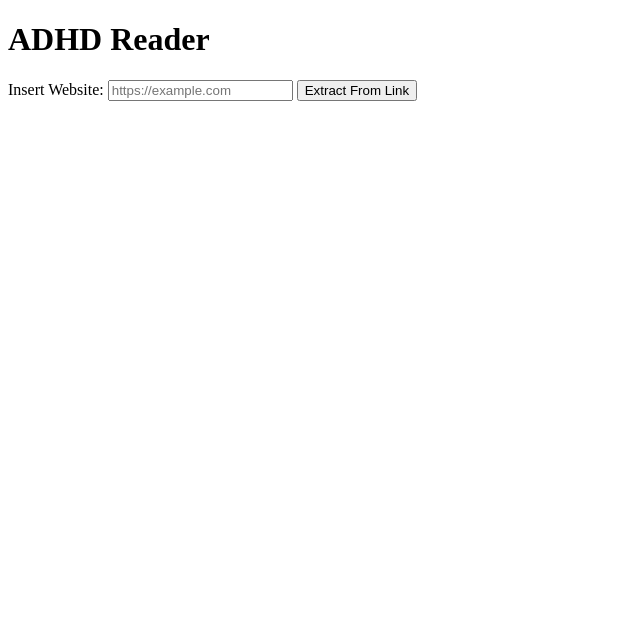
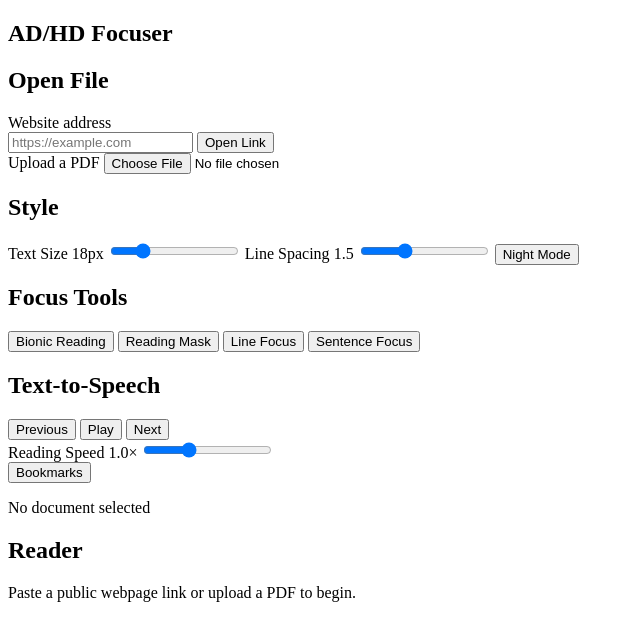
Before and after one commit to Welkin-Wang/CS360Project, a browser extension: page AD_HDFocuser/html/reader.html in a window 1280 px wide. Shown: the whole page, without its empty margins (0-640 px from the left). Drawn offline with Linux system fonts and the light colour scheme.

Commit message:
layout checked, no css and scripts yet

```diff
--- a/AD_HDFocuser/html/reader.html
+++ b/AD_HDFocuser/html/reader.html
@@ -2,18 +2,151 @@
 <html lang="en">
 <head>
     <meta charset="UTF-8">
+    <meta name="viewport" content="width=device-width, initial-scale=1.0">
     <title>ADHD Reader</title>
+    <link rel="stylesheet" href="../css/reader.css">
+    <script src="../scripts/reader.js" defer></script>
 </head>
 <body>
-    <header>
-        <h1>ADHD Reader</h1>
-        <label for="homepage">Insert Website:</label>
-        <input type="url" id="websiteInput" placeholder="https://example.com">
-        <button id="extractBtn">Extract From Link</button>
+    <div class="reader-layout">
+        <aside class="control-panel" aria-label="Reader Controls">
+            <header class="reader-header">
+                <h1>AD/HD Focuser</h1>
+            </header>
 
-        <main>
-            <p id="displayText"></p>
+            <section class="control-section" aria-labelledby="document-source-heading">
+                <h2 id="document-source-heading">Open File</h2>
+
+                <!-- handle link -->
+                <label for="websiteInput">Website address</label>
+                <div class="url-controls">
+                    <input type="url"
+                           id="websiteInput"
+                           placeholder="https://example.com"
+                           autocomplete="url" />
+                    <button type="button" id="extractBtn">
+                        Open Link
+                    </button>
+                </div>
+                <!-- handle pdf -->
+                <label for="pdfInput">Upload a PDF</label>
+                <input type="file"
+                       id="pdfInput"
+                       accept="application/pdf,.pdf" />
+            </section>
+
+            <!-- the style section -->
+            <section class="control-section" aria-labelledby="style-heading">
+                <h2 id="style-heading">Style</h2>
+                <label for="textSize">
+                    Text Size
+                    <output id="textSizeValue" for="textSize">18px</output>
+                </label>
+
+                <input type="range"
+                       id="textSize"
+                       min="14"
+                       max="32"
+                       step="0.5"
+                       value="18" />
+
+                <label for="lineSpacing">
+                    Line Spacing
+                    <output id="lineSpacingValue" for="lineSpacing">
+                        1.5
+                    </output>
+                </label>
+
+                <input type="range"
+                       id="lineSpacing"
+                       min="1"
+                       max="2.5"
+                       step="0.1"
+                       value="1.5" />
+
+                <button type="button" id="themeToggle" aria-pressed="false">
+                    Night Mode
+                </button>
+            </section>
+
+            <!-- the focus tools -->
+            <section class="control-section" aria-labelledby="focus-reading">
+                <h2 id="focus-reading">Focus Tools</h2>
+
+                <button type="button" id="bionicToggle" aria-pressed="false">
+                    Bionic Reading
+                </button>
+
+                <button type="button" id="maskToggle" aria-pressed="false">
+                    Reading Mask
+                </button>
+
+                <button type="button" id="lineFocusToggle" aria-pressed="false">
+                    Line Focus
+                </button>
+
+                <button type="button" id="sentenceFocusToggle" aria-pressed="false">
+                    Sentence Focus
+                </button>
+            </section>
+
+            <!-- TTS section -->
+            <section class="control-section" aria-labelledby="speech-heading">
+                <h2 id="speech-heading">Text-to-Speech</h2>
+
+                <div class="speech-controls">
+                    <button type="button" id="previousSentence">
+                        Previous
+                    </button>
+
+                    <button type="button" id="speechToggle">
+                        Play
+                    </button>
+
+                    <button type="button" id="nextSentence">
+                        Next
+                    </button>
+                </div>
+
+                <label for="speechRate">
+                    Reading Speed
+                    <output id="speechRateValue" for="speechRate">1.0×</output>
+                </label>
+
+                <input type="range"
+                       id="speechRate"
+                       min="0.5"
+                       max="2"
+                       step="0.1"
+                       value="1">
+            </section>
+            <button type="button" id="bookmarksButton">
+                Bookmarks
+            </button>
+        </aside>
+
+        <main class="document-panel">
+            <header class="document-header">
+                <p class="document-source" id="documentSource">
+                    No document selected
+                </p>
+                <h2 id="documentTitle">Reader</h2>
+
+                <p id="documentAuthor"></p>
+            </header>
+
+            <div id="readerStatus"
+                 role="status"
+                 aria-live="polite">
+                Paste a public webpage link or upload a PDF to begin.
+            </div>
+
+            <article id="displayText"
+                     class="document-content"
+                     aria-labelledby="documentTitle"
+                     tabindex="0"></article>
         </main>
-        <script src="/scripts/reader.js"></script>
+    </div>
+
 </body>
 </html>
--- /dev/null
+++ b/AD_HDFocuser/scripts/background.js
@@ -0,0 +1,5 @@
+const readerPageUrl = chrome.runtime.getURL("html/reader.html");
+
+chrome.action.onClicked.addListener(() => {
+    chrome.tabs.create({ url: readerPageUrl });
+});
```
Also changed, not shown: AD_HDFocuser/manifest.json, AD_HDFocuser/scripts/reader.js (line endings or trailing spaces), 1 other file.
